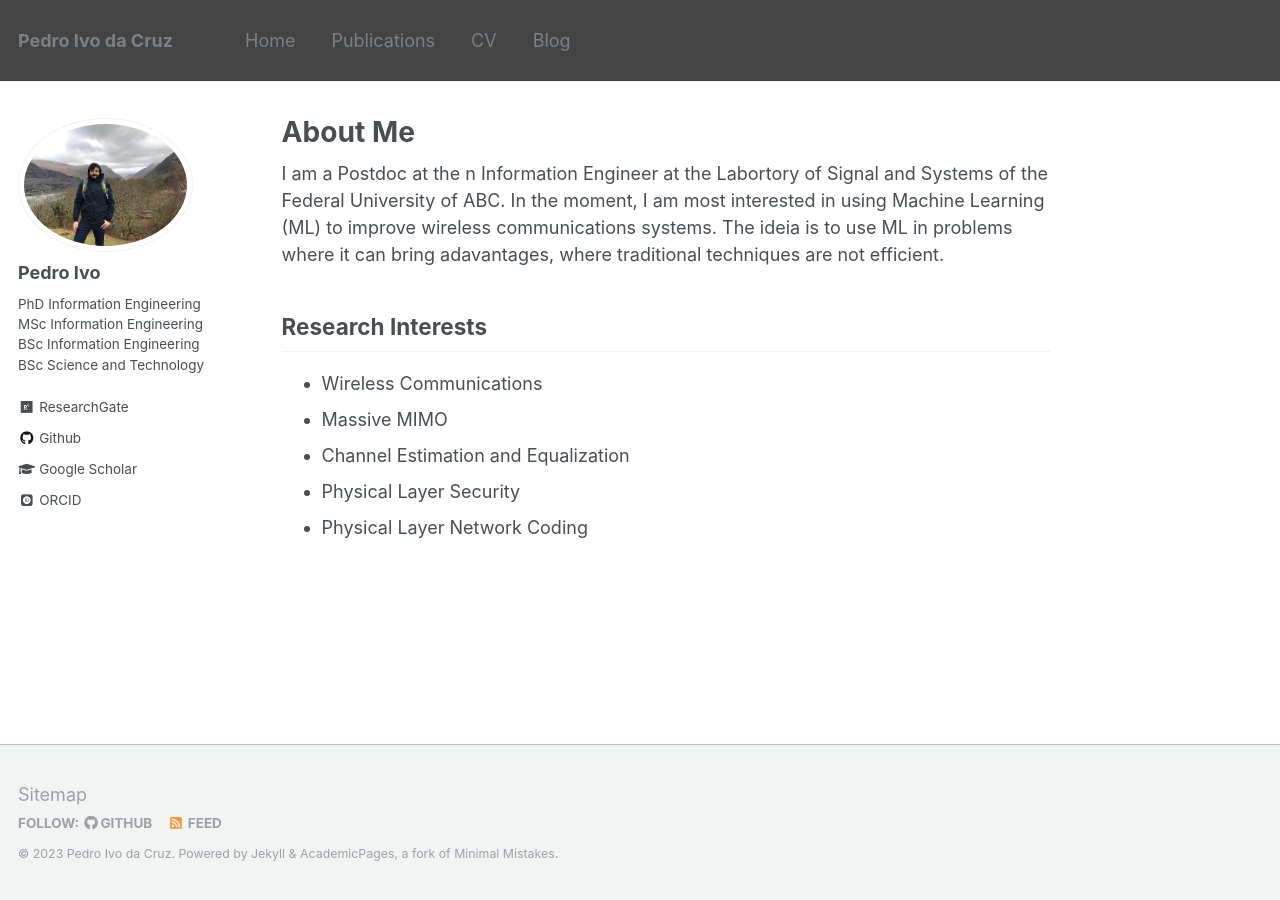
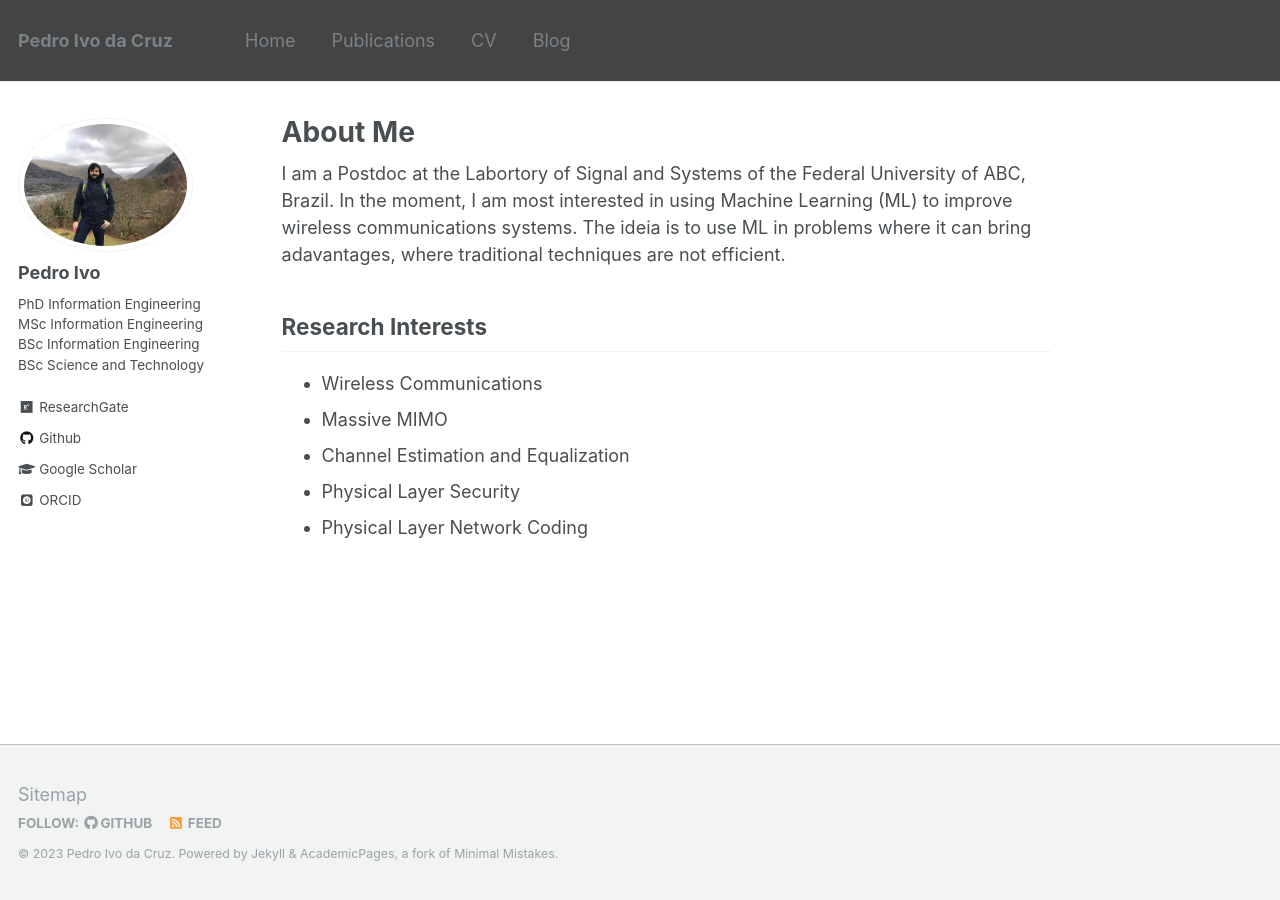
Before and after one commit to pedroidc/pedroidc.github.io, a Jekyll site: the page built from _pages/about.md, in a window 1280 px wide. Built offline with Jekyll 4.4.1, drawn with Linux system fonts in a browser that asks for light colours; some web fonts are replaced.

Commit message:
Fix typo in profile

```diff
--- a/_pages/about.md
+++ b/_pages/about.md
@@ -8,11 +8,9 @@ redirect_from:
   - /about.html
 ---
 
-I am a Postdoc at the n Information Engineer at the Labortory of Signal and Systems of the Federal University of ABC.
+I am a Postdoc at the Labortory of Signal and Systems of the Federal University of ABC, Brazil.
 In the moment, I am most interested in using Machine Learning (ML) to improve wireless communications systems.
 The ideia is to use ML in problems where it can bring adavantages, where traditional techniques are not efficient.
-
-
 
 Research Interests
 ------
```
